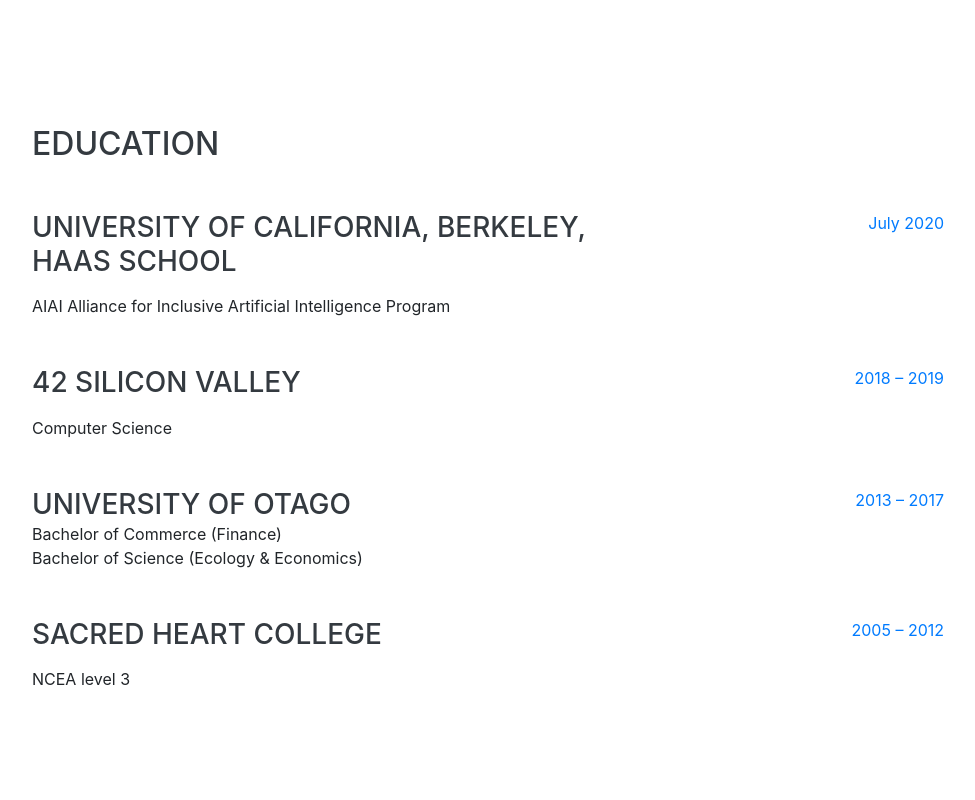
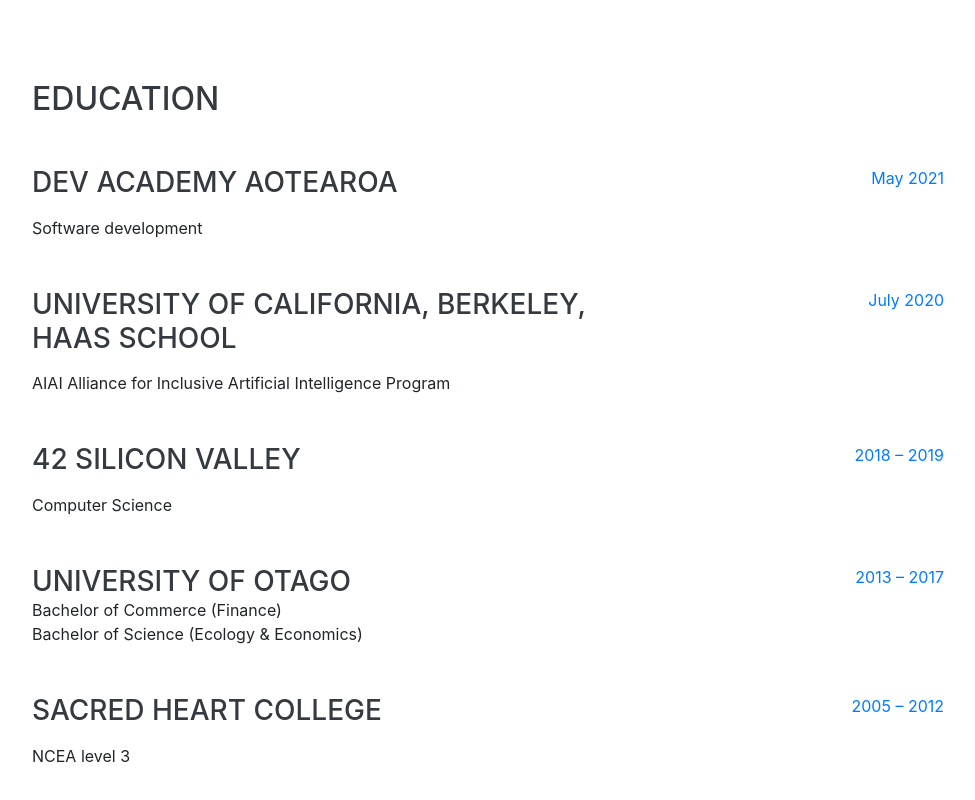
Before and after one commit to ljsimpkin/test-url, a website with bundled scripts: page index.html in a window 1280 px wide. Shown: the part 4362-5162 px from the top of the page, without its empty margins (288-1263 px from the left). Built offline with nearby package versions, Linux system fonts and the light colour scheme; a web font is replaced by a local one.

Commit message:
add dev academy education

```diff
--- a/index.html
+++ b/index.html
@@ -229,6 +229,17 @@
 
         <div class="resume-item d-flex flex-column flex-md-row justify-content-between mb-5">
           <div class="resume-content">
+            <h3 class="mb-0">Dev Academy Aotearoa</h3>
+            <div class="subheading mb-3"></div>
+            <div>Software development</div>
+          </div>
+          <div class="resume-date text-md-right">
+            <span class="text-primary">May 2021</span>
+          </div>
+        </div>
+
+        <div class="resume-item d-flex flex-column flex-md-row justify-content-between mb-5">
+          <div class="resume-content">
             <h3 class="mb-0">University of California, Berkeley, Haas School</h3>
             <div class="subheading mb-3"></div>
             <div>AIAI Alliance for Inclusive Artificial Intelligence Program</div>
```
